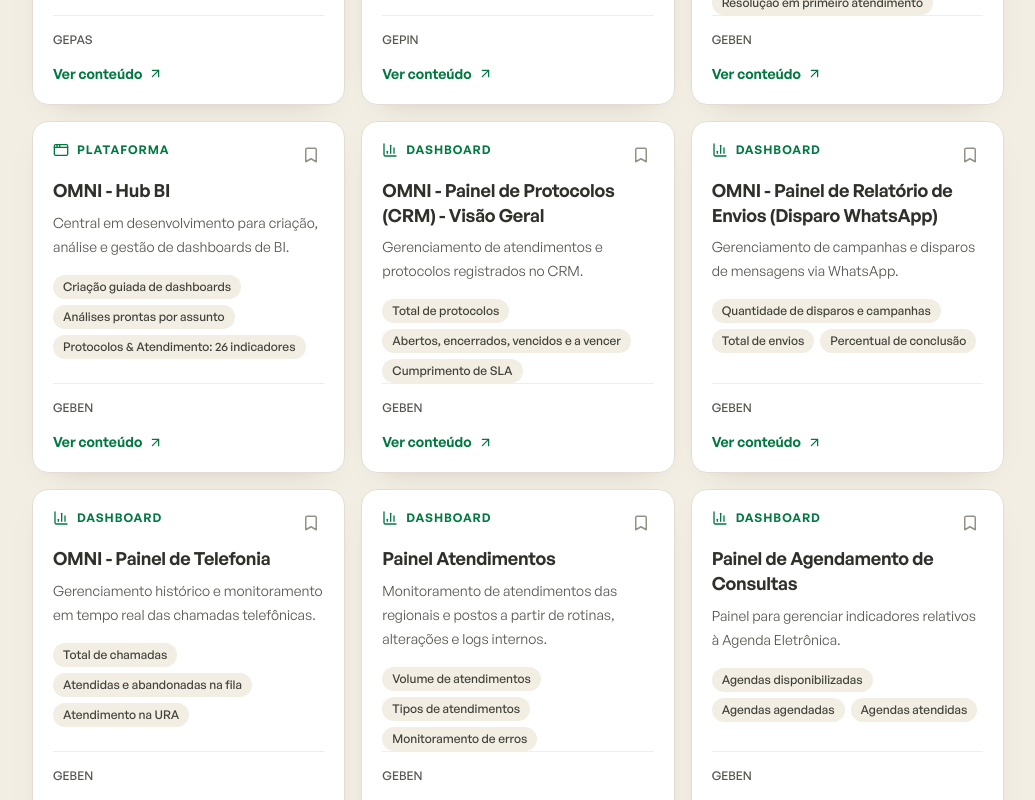
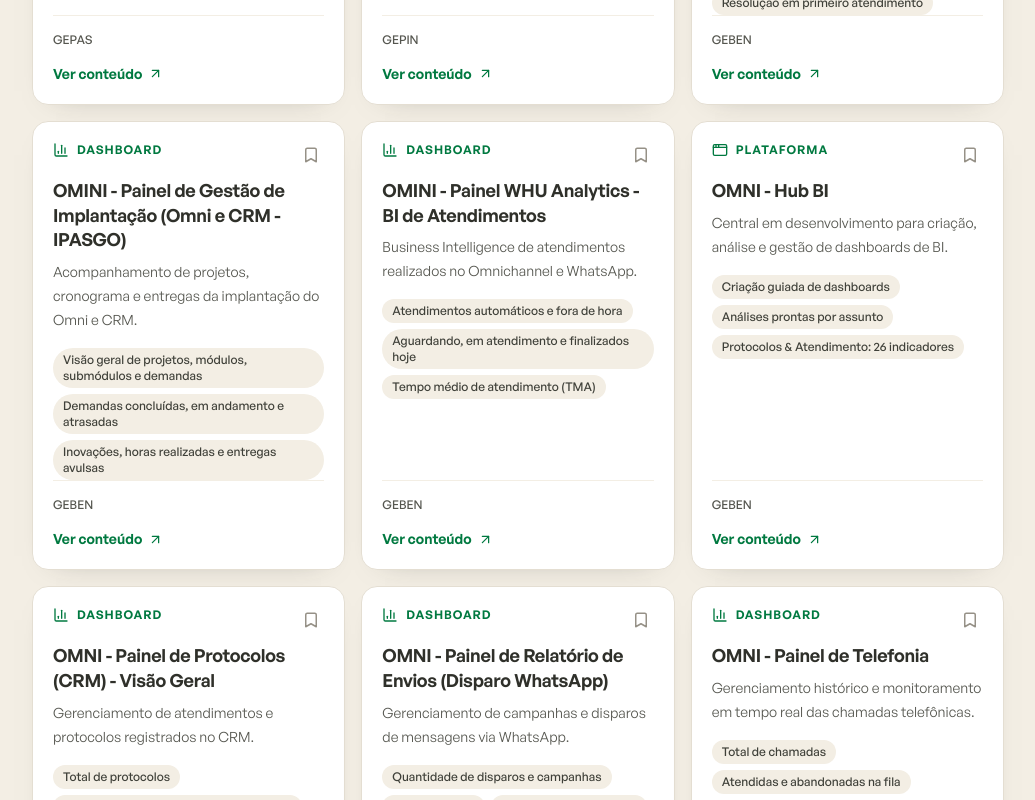
Before and after one commit to IPASGO-GEPIN/hub-de-inteligencia-corporativa, a React (Vite) app: page /#/ in a window 1280 px wide. Shown: the part 1280-2080 px from the top of the page, without its empty margins (244-1279 px from the left). Built offline with nearby package versions, Linux system fonts and the light colour scheme.

Commit message:
Novos Paineis GEBEN OMNI

```diff
--- a/src/data/catalog.ts
+++ b/src/data/catalog.ts
@@ -370,6 +370,112 @@ export const catalog: CatalogItem[] = [
     destaque: true,
   },
   {
+    id: 'painel-gestao-implantacao-implaflow',
+    titulo: 'OMINI - Painel de Gestão de Implantação (Omni e CRM - IPASGO)',
+    tipo: 'Dashboard',
+    area: 'GEBEN',
+    descricao: 'Acompanhamento de projetos, cronograma e entregas da implantação do Omni e CRM.',
+    descricaoCompleta:
+      'Painel de gestão de projeto para acompanhar o andamento da implantação do Omni e CRM, reunindo cronograma de entregas (MVPs), demandas, dependências, responsáveis e relatórios executivos do projeto.',
+    indicadores: [
+      'Visão geral de projetos, módulos, submódulos e demandas',
+      'Demandas concluídas, em andamento e atrasadas',
+      'Inovações, horas realizadas e entregas avulsas',
+      'Conclusão por módulo e distribuição por status',
+      'Próximos prazos, alertas e pendências críticas',
+      'Cronograma de entregas (MVPs)',
+      'Percentual concluído e saúde das entregas',
+      'Problemas por entrega',
+      'Progresso, módulos e demandas por projeto',
+      'Dependências e progresso por módulo',
+      'Time alocado por projeto',
+      'Demandas gerais com filtros e exportação',
+      'Esteira de desenvolvimento e fluxo de entrega',
+      'Demandas bloqueadas, bloqueantes e gargalos',
+      'Responsáveis e demandas vinculadas',
+      'Mapa de responsáveis por projeto e por pessoa',
+      'Documentações por módulo',
+      'Painel executivo público, financeiro e exportação em PDF',
+      'Relatórios analíticos por status, responsável e módulo',
+    ],
+    tags: [
+      'ImplaFlow',
+      'Omni',
+      'CRM',
+      'implantação',
+      'projetos',
+      'cronograma',
+      'MVP',
+      'demandas',
+      'dependências',
+      'GEBEN',
+    ],
+    perguntas: [
+      'Como está o progresso da implantação do Omni e CRM?',
+      'Quais entregas estão no prazo, em risco, atrasadas ou concluídas?',
+      'Quais demandas, dependências e gargalos exigem atenção?',
+      'Como estão distribuídas as demandas por projeto, módulo, status e responsável?',
+    ],
+    fonte: 'ImplaFlow — Wescctech',
+    periodicidade: 'Diário',
+    ultimaAtualizacao: '2026-09-10',
+    url: 'https://implaflow.wescctech.com.br/',
+    destaque: true,
+  },
+  {
+    id: 'painel-whu-analytics-atendimentos',
+    titulo: 'OMINI - Painel WHU Analytics - BI de Atendimentos',
+    tipo: 'Dashboard',
+    area: 'GEBEN',
+    descricao: 'Business Intelligence de atendimentos realizados no Omnichannel e WhatsApp.',
+    descricaoCompleta:
+      'Painel de BI para analisar e monitorar os atendimentos realizados na plataforma WHU, no canal Ipasgo/WhatsApp, reunindo monitoramento em tempo real, indicadores diários, desempenho por usuário, setor e canal, satisfação, contatos e tags, com insights gerados por IA.',
+    indicadores: [
+      'Atendimentos automáticos e fora de hora',
+      'Aguardando, em atendimento e finalizados hoje',
+      'Tempo médio de atendimento (TMA)',
+      'Tempo médio de espera (TME)',
+      'Agentes em atendimento',
+      'Visão do Dia: total, finalizados e em aberto',
+      'Atendimentos por hora e status atuais',
+      'Performance por atendente, setor e canal',
+      'Dashboard Geral por período',
+      'Contatos únicos',
+      'Ranking de usuários por atendimentos e TMA',
+      'Tags mais frequentes',
+      'Insights com IA sobre desempenho e demanda',
+      'Atendimentos e tempo médio por usuário',
+      'Distribuição e tempo médio por setor',
+      'Distribuição e tempo médio por canal',
+      'Base de contatos e exportação em CSV',
+      'Pesquisa de satisfação e taxa de resposta',
+      'Respostas por atendente e por setor',
+    ],
+    tags: [
+      'WHU Analytics',
+      'BI',
+      'atendimentos',
+      'Omnichannel',
+      'WhatsApp',
+      'TMA',
+      'TME',
+      'satisfação',
+      'IA',
+      'GEBEN',
+    ],
+    perguntas: [
+      'Quantos atendimentos estão aguardando, em andamento ou foram finalizados hoje?',
+      'Como estão o TMA e o TME por usuário, setor e canal?',
+      'Quais horários, setores e atendentes concentram maior demanda?',
+      'Como está a satisfação dos usuários e quais oportunidades foram identificadas pela IA?',
+    ],
+    fonte: 'WHU Analytics — Wescctech',
+    periodicidade: 'Diário',
+    ultimaAtualizacao: '2026-09-10',
+    url: 'https://analytics.wescctech.com.br/ipasgosaude/',
+    destaque: true,
+  },
+  {
     id: 'hub-bi',
     titulo: 'OMNI - Hub BI',
     tipo: 'Plataforma',
```
